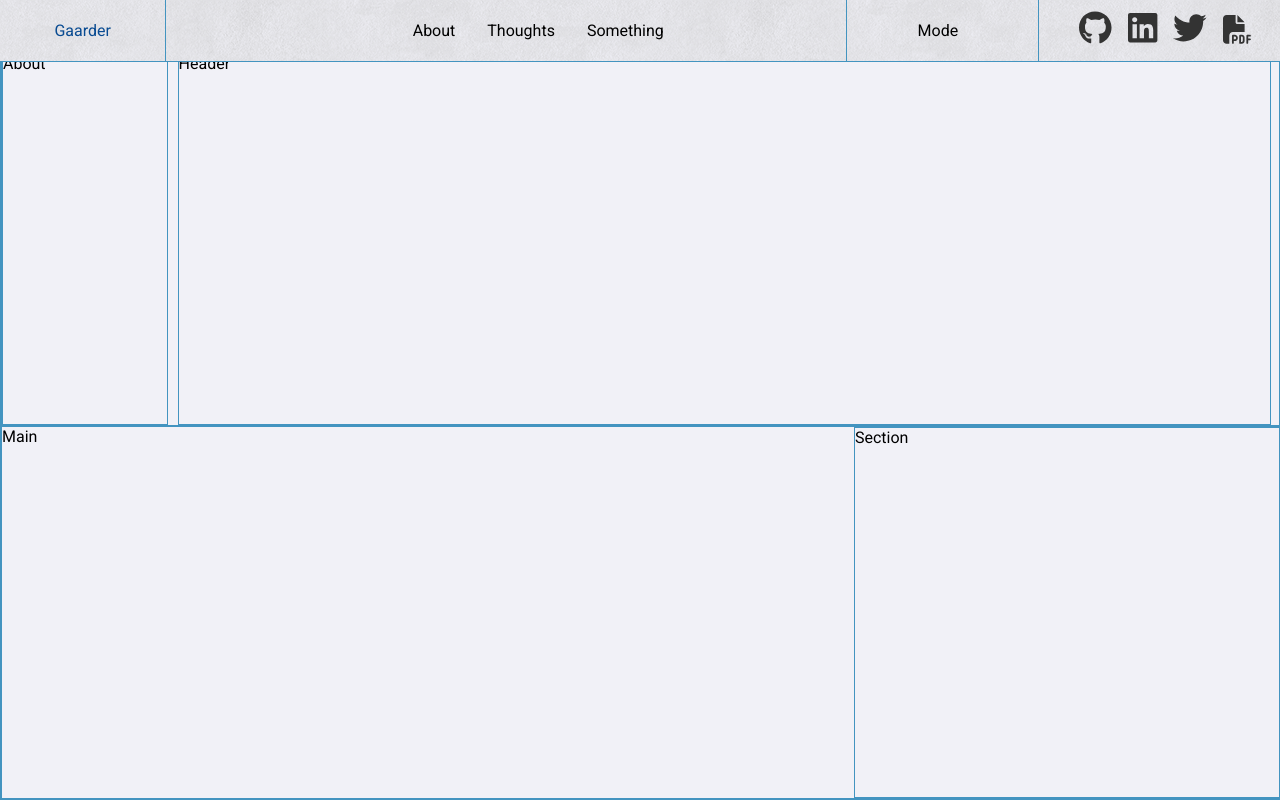
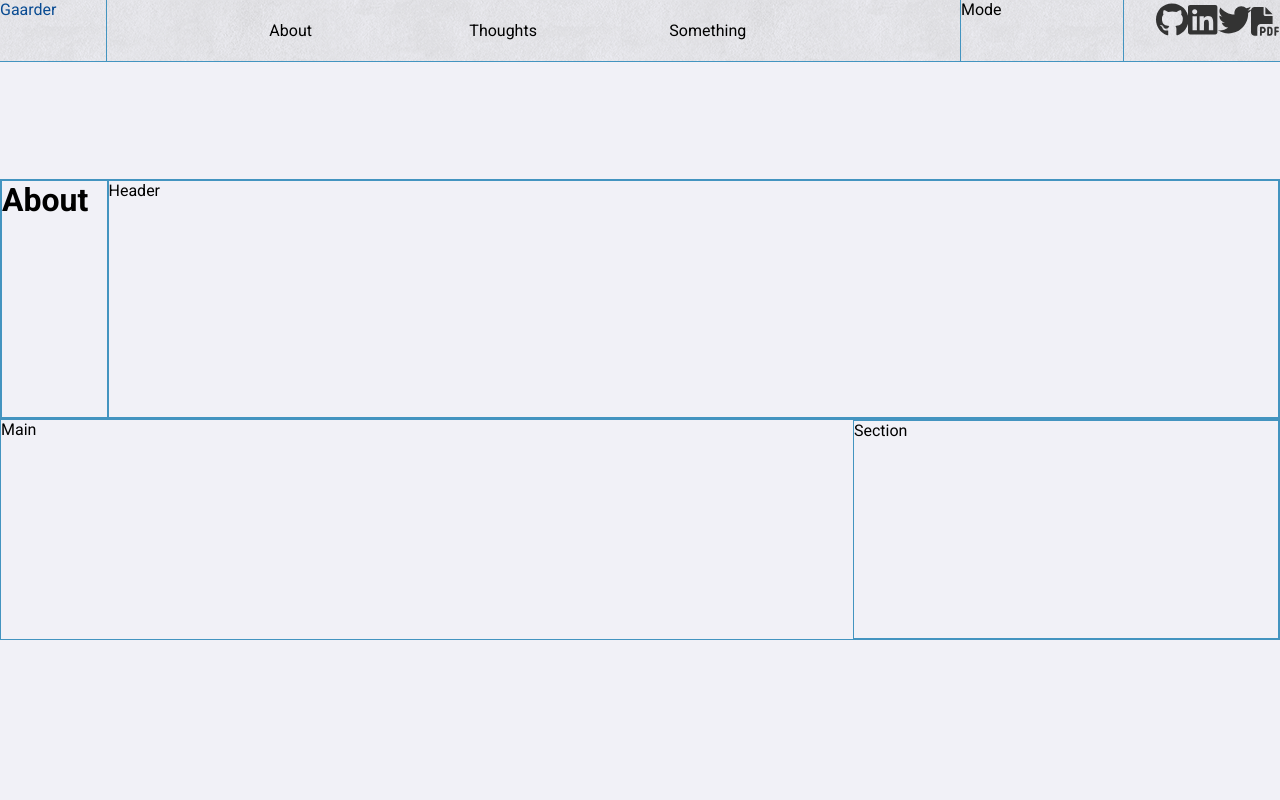
Before and after one commit to MattGaarder/portfolio, a React (Create React App) app: page /about in a window 1280 px wide. Built offline with nearby package versions, Linux system fonts and the light colour scheme.

Commit message:
gets grids working to a reasonable degree

```diff
--- a/src/components/NavBar/NavBar.css
+++ b/src/components/NavBar/NavBar.css
@@ -1,12 +1,17 @@
-.nav-nav {
-  /* background-color: #fef0da;
+
+
+.nav-grid-container {
+    /* background-color: #fef0da;
     background-image: linear-gradient(to bottom right, #fef0da, #f8e2bf); */
   /* background-image: url('../../assets/leather.png');
     opacity: 0.5; */
   /* height: 8vh; */
-  display: flex;
+
+  display: grid;
+  grid-template-columns: repeat(12, 1fr);
+  grid-gap: 0px;
   /* justify-content: space-between; */
-  width: 100vw;
+  width: 100%;
   height: auto;
   border-bottom: 1px solid var(--my-blue);
   position: fixed;
@@ -17,15 +22,18 @@
   /* margin-top: -5%; */
   transition: all 0.3s;
   margin-top: 0;
-
+  box-sizing: border-box;
 }
 
 .mode {
-  padding: 1rem;
+  /* padding: 1rem;
   padding-top: 1.3rem;
   padding-right: 5rem;
-  padding-left: 4.4rem;
+  padding-left: 4.4rem; */
   border-left: 1px solid var(--my-blue);
+  grid-column: span 1;
+  grid-column-start: 10;
+  grid-column-end: 11;
 }
 
 .scrolled {
@@ -34,11 +42,18 @@
 
 
 .nav-items {
-  display: flex;
+  align-items: center;
+  /* padding-left: 18%;
+  padding-right: 13%; */
+  grid-column: span 6;
+
+
   list-style: none;
   align-items: center;
-  padding-left: 18%;
-  padding-right: 13%;
+  display: grid;
+  grid-template-columns: repeat(6, 1fr);
+  grid-column-start: 3;
+  grid-column-end: 9;
 }
 
 .nav-items>li {
@@ -49,6 +64,18 @@
   text-decoration: none;
 }
 
+.nav-items li:nth-child(1) {
+  grid-column: span 2;
+}
+
+.nav-items li:nth-child(2) {
+  grid-column: span 2;
+}
+
+.nav-items li:nth-child(3) {
+  grid-column: span 2;
+}
+
 .nav-items a:link,
 .nav-items a:visited {
   color: black;
@@ -57,11 +84,14 @@
 }
 
 .name {
-  padding: 1rem;
+  /* padding: 1rem;
   padding-top: 1.3rem;
   padding-right: 3.4rem;
-  padding-left: 3.4rem;
+  padding-left: 3.4rem; */
   border-right: 1px solid var(--my-blue);
+  grid-column: span 1;
+  grid-column-start: 1;
+  grid-column-end: 2;
 
 }
 
@@ -70,7 +100,11 @@
   padding-top: 0.2rem;
   padding-left: 2rem;
   border-left: 1px solid var(--my-blue);
-  align-items: center;
+  align-items: flex-end;
+  margin-left: auto;
+  grid-column: span 4;
+  grid-column-start: 11;
+  grid-column-end: 13;
 }
 
 .nav-icon {
@@ -78,7 +112,7 @@
   /* set the color of the icon */
   font-size: 2.1rem;
   /* set the font size of the icon */
-  padding: 0.5rem;
+  /* padding: 0.5rem; */
   transition: color 0.3s ease;
   /* transition for hover effect */
 }
--- a/src/components/NavBar/NavBar.js
+++ b/src/components/NavBar/NavBar.js
@@ -16,8 +16,9 @@ function NavBar({ setNavbarPositions }) {
     [1, 2, 3, 4].forEach((section) => {
       const element = document.getElementById(`section${section}`);
       const rect = element.getBoundingClientRect();
-
+      console.log(rect)
       totalWidth += rect.width;
+      console.log("this is the iterated total width: " + totalWidth);
       positions[`section${section}`] = rect;
     });
     console.log(positions)
@@ -75,8 +76,8 @@ const navigate = useNavigate();
 
     return (
       <>
-        <header>
-          <nav className={`nav-nav ${scrolled ? "scrolled" : ""}`}>
+        <>
+          <nav className={`nav-nav nav-grid-container ${scrolled ? "scrolled" : ""}`}>
             <p className="name" id="section1" onClick={handleNameClick}>Gaarder</p>
             <ul className="nav-items" id="section2">
               <CustomLink to="/about">About</CustomLink>
@@ -95,7 +96,7 @@ const navigate = useNavigate();
               </a>
             </div>
           </nav>
-        </header>
+        </>
       </>
     );
 }
--- a/src/pages/About/About.css
+++ b/src/pages/About/About.css
@@ -1,10 +1,11 @@
 .about-grid-container {
-    padding-top: 4%;
-    height: 100vh;
+    padding-top: 14%;
+    height: 80vh;
+    width: 100vw;
     display: grid;
-    border: 1px solid var(--my-blue);
     grid-template-areas: "row1"
                          "row2";
+    grid-template-columns: repeat(12, 1fr);
 }
 
 .row1 {
@@ -12,6 +13,9 @@
     width: 100vw;
     grid-area: row1;
     grid-template-areas: "about header";
+    grid-template-columns: 1fr 11fr;
+
+
 
 }
 
@@ -20,16 +24,24 @@
     width: 100vw;
     grid-area: row2;
     grid-template-areas: "main section";
-
+    grid-template-columns: 8fr 4fr;
 }
 
 .about-container {
     grid-area: about;
     border: 1px solid var(--my-blue);
+    grid-column: span 1;
+
+
+}
+
+.about-title {
+    /* transform: rotate(-90deg); */
 }
 
 .header-container {
     grid-area: header;
+    grid-column: span 11;
     border: 1px solid var(--my-blue);
 }
 
--- a/src/pages/About/About.js
+++ b/src/pages/About/About.js
@@ -9,32 +9,33 @@ function About({ navbarPositions }) {
     navbarPositions.section3
   ) {
     headerWidth =
-      navbarPositions.section2.width +
-      navbarPositions.section3.width +
+    //   navbarPositions.section2.width +
+    //   navbarPositions.section3.width +
       navbarPositions.section4.width;
+      console.log("this is in About.js we are taking navbarPositions and adding section 2, 3, 4 to calculate header Width. Section 2 width:" + navbarPositions.section2.width + " -- -- " + navbarPositions.section3.width + " --  " + navbarPositions.section4.width + "to calculate Headerwidth: " + headerWidth);
   }
-  console.log("this is the width: " + headerWidth);
+
+
+  console.log("this is the width of the header: " + headerWidth);
   const section1Width = navbarPositions.section1?.width || 0;
+  console.log("this is section1Width" + section1Width)
 
   return (
     <div
       className="about-grid-container"
-      style={{ gridTemplateColumns: `${section1Width}px ${headerWidth}px` }}
+    //   style={{ gridTemplateColumns: `${section1Width}px ${headerWidth}px` }}
     >
       <div className="row1 grid-area">
-        <div
-          className="about-container"
-          style={{ width: `${section1Width}px` }}
-        >
-          About
+        <div className="about-container">
+          <h1 className="about-title">About</h1>
         </div>
-        <div className="header-container" style={{ width: `${headerWidth}px` }}>
+        <div className="header-container">
           Header
         </div>
       </div>
       <div
         className="row2 grid-area"
-        style={{ gridTemplateColumns: "2fr 1fr" }}
+        // style={{ gridTemplateColumns: "fr 1fr" }}
       >
         <div className="main-container">Main</div>
         <div className="section-container">Section</div>
```
